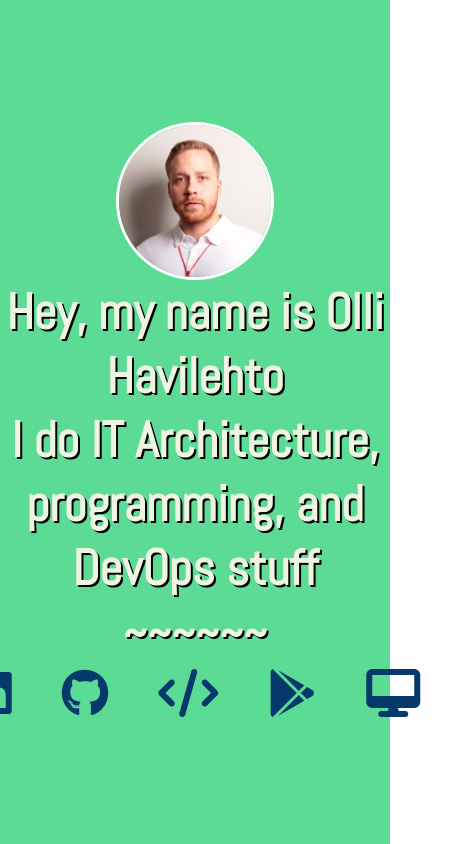
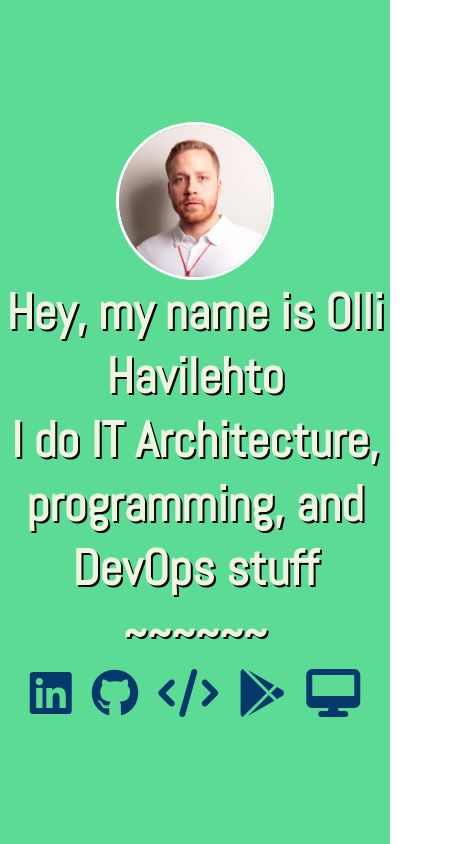
Before and after one commit to olli1337/homepage, a React (Create React App) app: page / in a window 390 px wide. Shown: the whole page, 453 px wide, since content can reach past the window. Built offline with nearby package versions, Linux system fonts and the light colour scheme.

Commit message:
Fix landing page responsivity on small screens

```diff
--- a/src/App.css
+++ b/src/App.css
@@ -47,6 +47,7 @@ html, body, #root, .App, .App>div {
   display: flex;
   flex-direction: column;
   justify-content: center;
+  width: 100%;
 }
 
 
--- a/src/components/SocialLink/SocialLink.module.css
+++ b/src/components/SocialLink/SocialLink.module.css
@@ -9,6 +9,14 @@
   padding: 0 25px 0 25px;
 }
 
+@media only screen and (max-width: 800px) {
+  .tooltip {
+    position: relative;
+    display: flex;
+    padding: 0 10px 0 10px;
+  }
+}
+
 .tooltip .tooltipText {
   visibility: hidden;
   width: 120px;
@@ -17,7 +25,6 @@
   text-align: center;
   border-radius: 6px;
   padding: 5px 0;
-
   /* Position the tooltip */
   position: absolute;
   z-index: 1;
```
Lines whose indentation alone changed are shown as unchanged.
